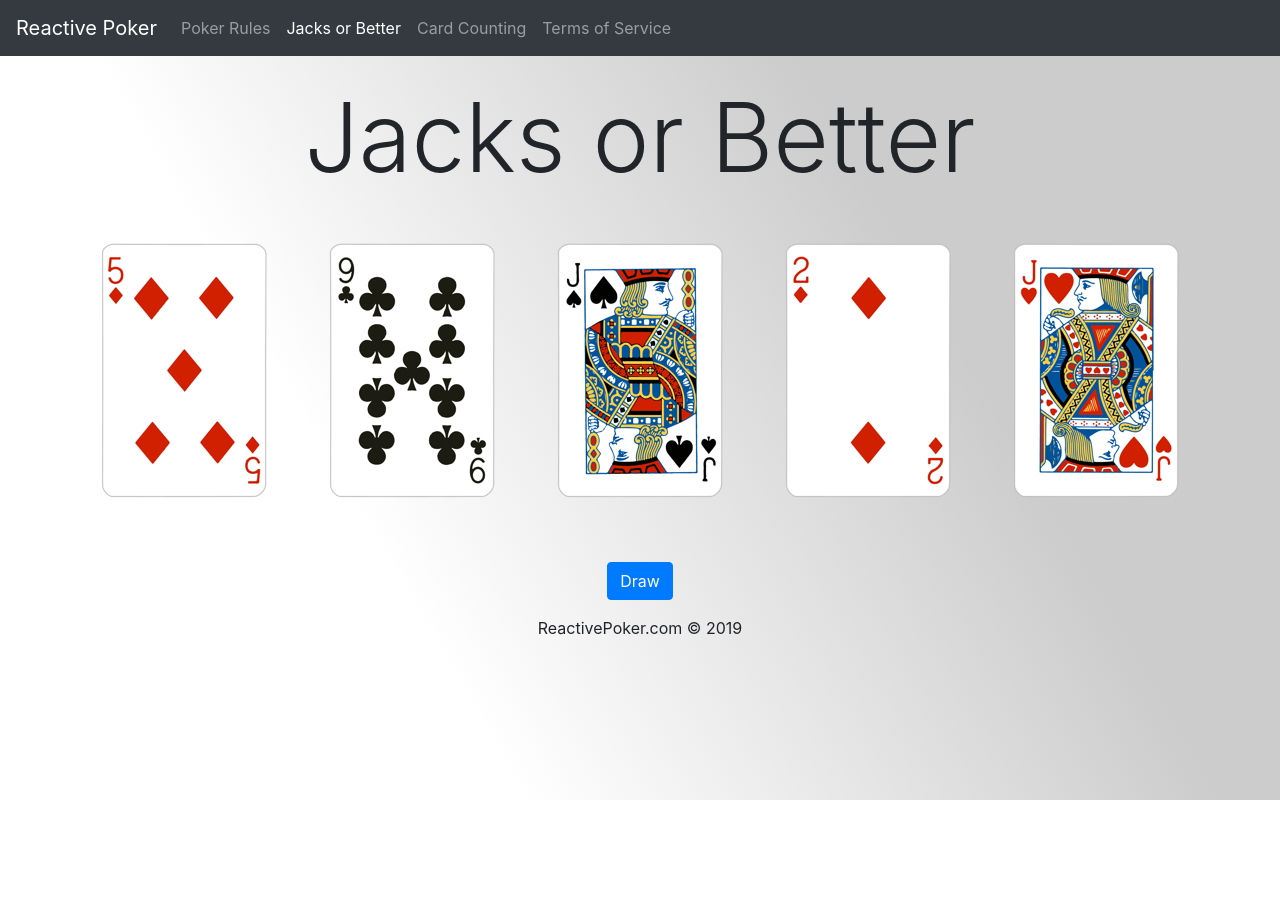
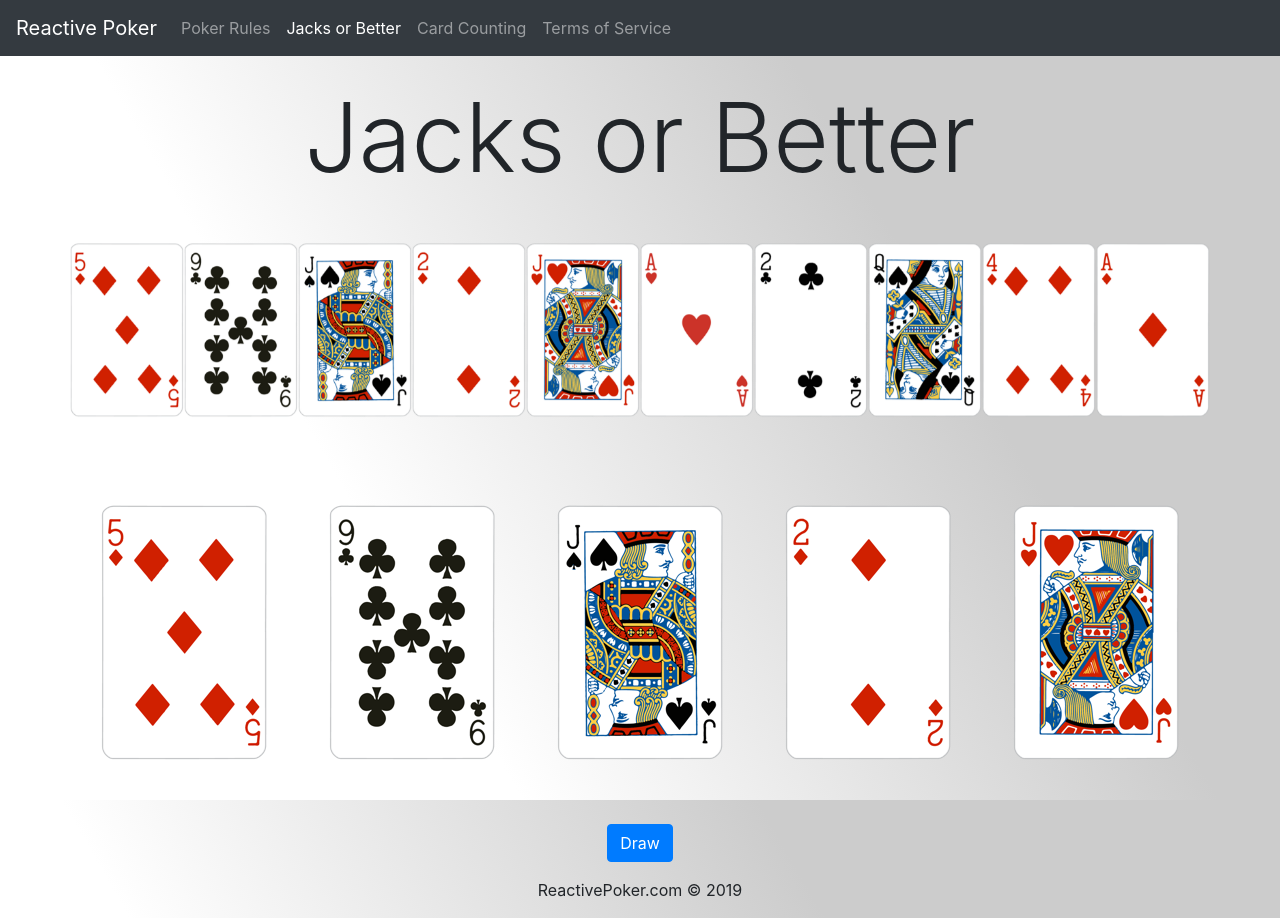
Before and after one commit to jorgedonoso/reactivepoker.com, a Next.js app: page /jacks-or-better in a window 1280 px wide. Before the commit the page ends 800 px from the top, so only its background shows below. Built offline with nearby package versions, Linux system fonts and the light colour scheme.

Commit message:
Clear selected cards array when starting a new game

```diff
--- a/pages/jacks-or-better.js
+++ b/pages/jacks-or-better.js
@@ -4,13 +4,12 @@ import Deck from "../components/Deck"
 import useDeck from "../src/hooks/useDeck"
 import useSelectCard from "../src/hooks/useSelectCard"
 import useSolver from "../src/hooks/useSolver"
-import DeckModel from "../src/models/DeckModel"
 
 export default () => {
 
   let { hand, getNewHand } = useDeck(10);
   let { result, solveHand, clearResult } = useSolver("jacksbetter");
-  let { selectedCards, selectCard } = useSelectCard();
+  let { selectedCards, selectCard, clearSelectedCards } = useSelectCard();
   let [playableHand, setPlayableHand] = useState([]);
   let [isInProgress, setIsInProgress] = useState(false);
 
@@ -31,12 +30,13 @@ export default () => {
       return (cardsToKeep.indexOf(card.key) > -1 ? card : hand[iteration + 5]);
     });
 
-    solveHand(finalHand);
-    setPlayableHand(finalHand);
-    setIsInProgress(false);
+    solveHand(finalHand); // Find answer.
+    setPlayableHand(finalHand); // Update Cards UI.
+    setIsInProgress(false); // Update game workflow.
   }
 
   const startNewGame = () => {
+    clearSelectedCards();
     getNewHand();
     clearResult();
   }
@@ -46,6 +46,7 @@ export default () => {
   }
 
   return <Page title="Jacks or Better">
+    <Deck hand={hand}></Deck>
     <Deck hand={playableHand} clickEvent={clickEventDecider()} selectedCards={selectedCards}></Deck>
     <div className="row text-center">
       <div className="col">
--- a/src/hooks/useSelectCard.js
+++ b/src/hooks/useSelectCard.js
@@ -4,8 +4,11 @@ export default () => {
 
     const [selectedCards, toggleCard] = useState([]);
 
+    const clearSelectedCards = () => {
+        toggleCard([]);
+    }
+
     const selectCard = (card) => {
-
         // Toggle card from array.
         if (selectedCards.indexOf(card) > -1) {
             const filteredItems = selectedCards.filter(item => item !== card);
@@ -13,8 +16,7 @@ export default () => {
         } else {
             toggleCard([...selectedCards, card]);
         }
-
     }
 
-    return { selectedCards, selectCard };
+    return { selectedCards, selectCard, clearSelectedCards };
 }
```
